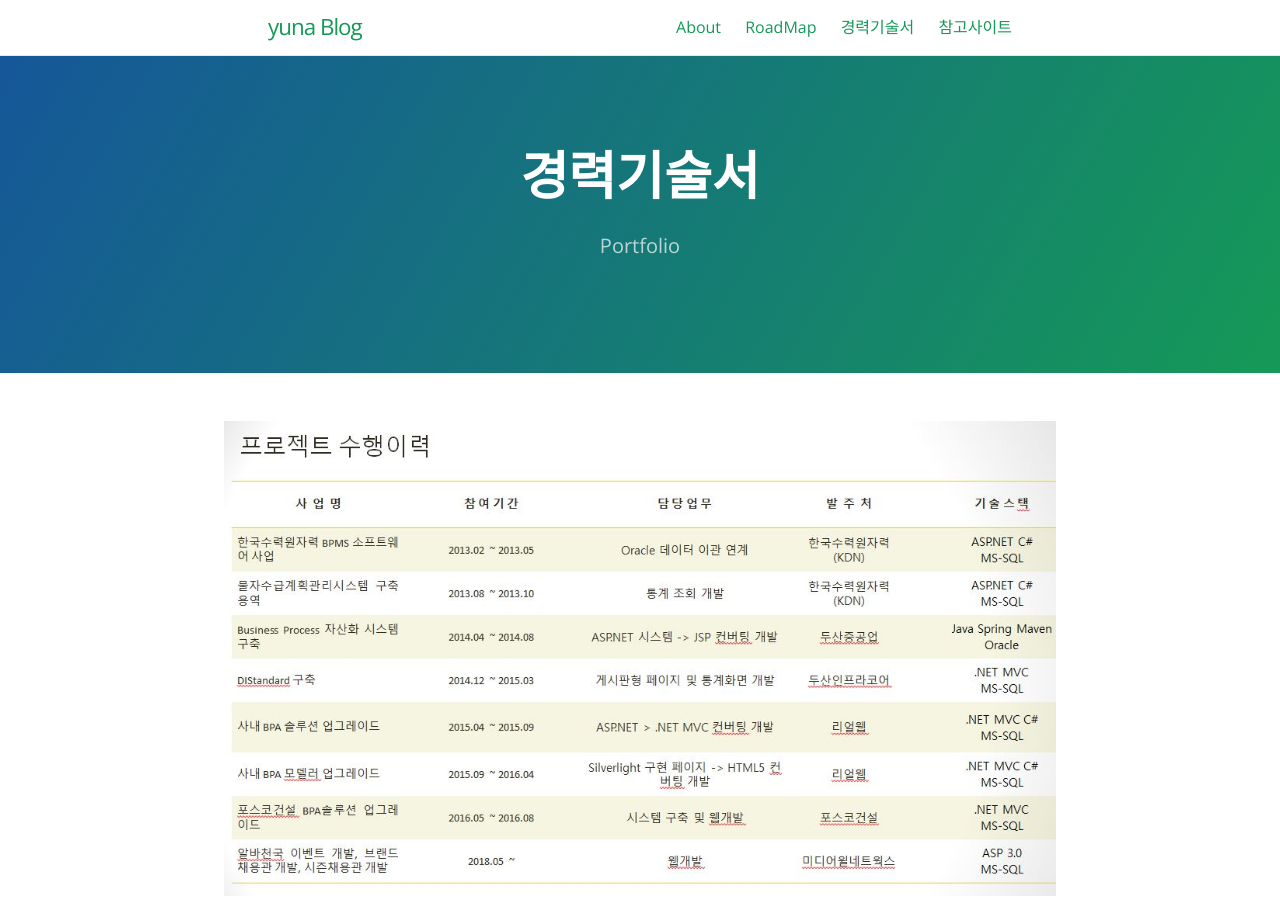
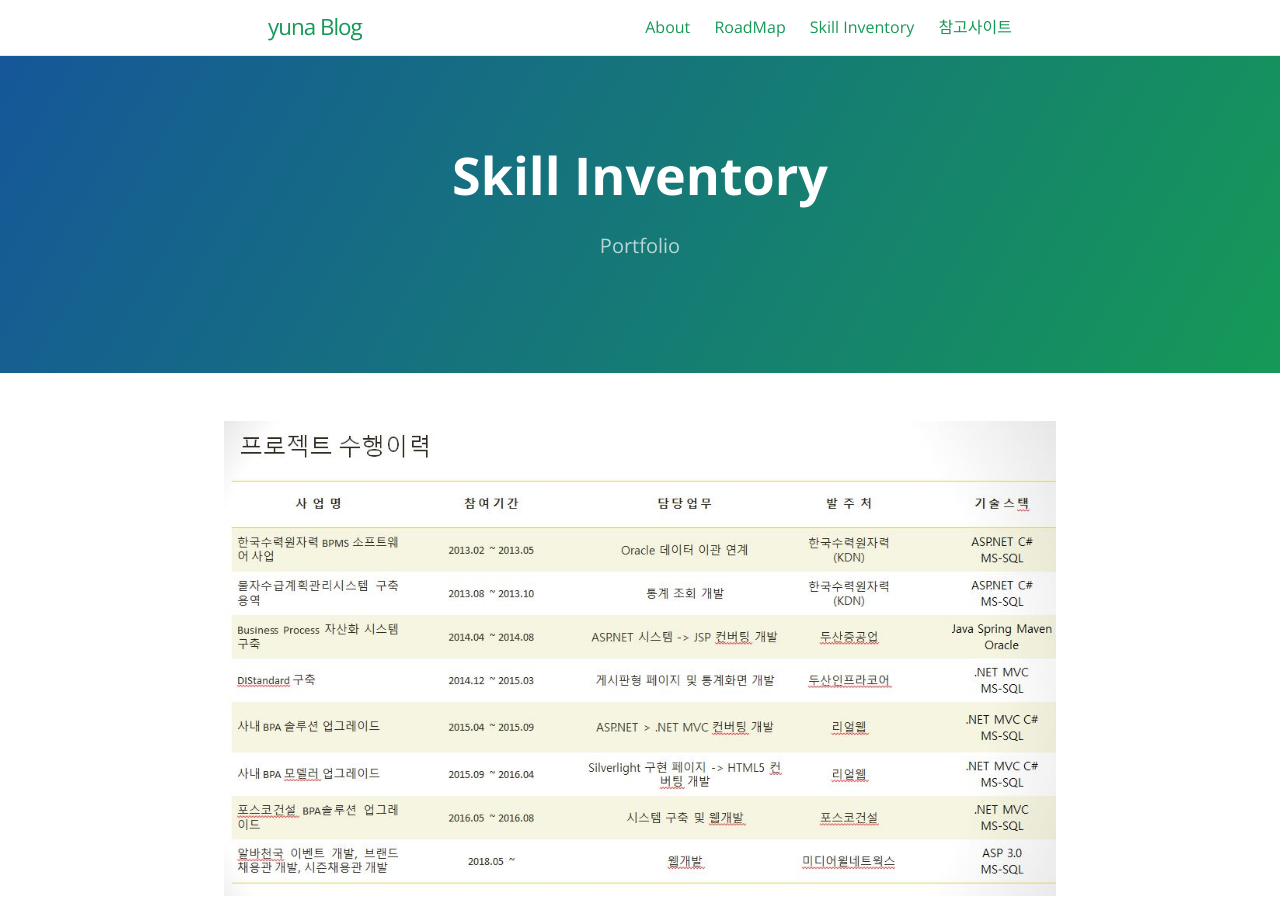
Before and after one commit to zzingyuna/test_site.github.io, a Jekyll site: the page built from 3_portfolio.md, in a window 1280 px wide and 900 px high. Built offline with Jekyll 4.4.1, drawn with Linux system fonts in a browser that asks for light colours.

Commit message:
Update 3_portfolio.md

```diff
--- a/3_portfolio.md
+++ b/3_portfolio.md
@@ -1,6 +1,6 @@
 ---
 layout: page
-title: 경력기술서
+title: Skill Inventory
 tagline: Portfolio
 ---
 
```
